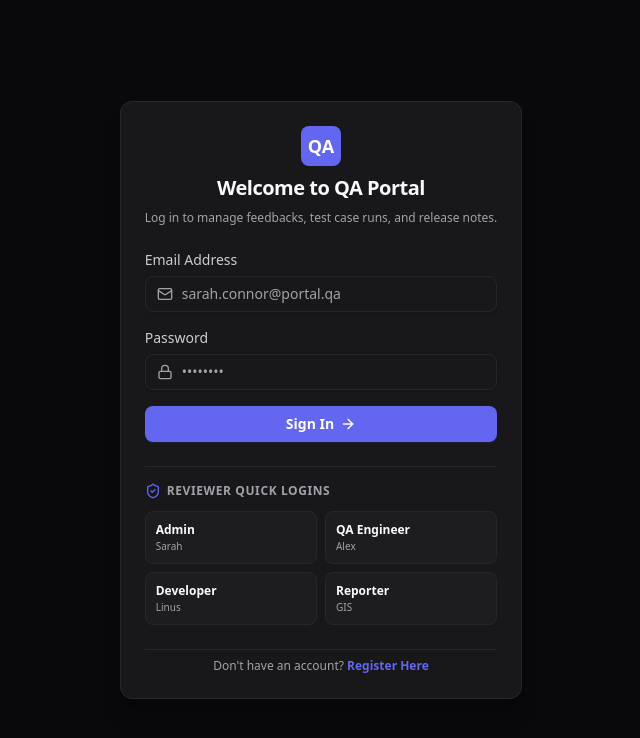
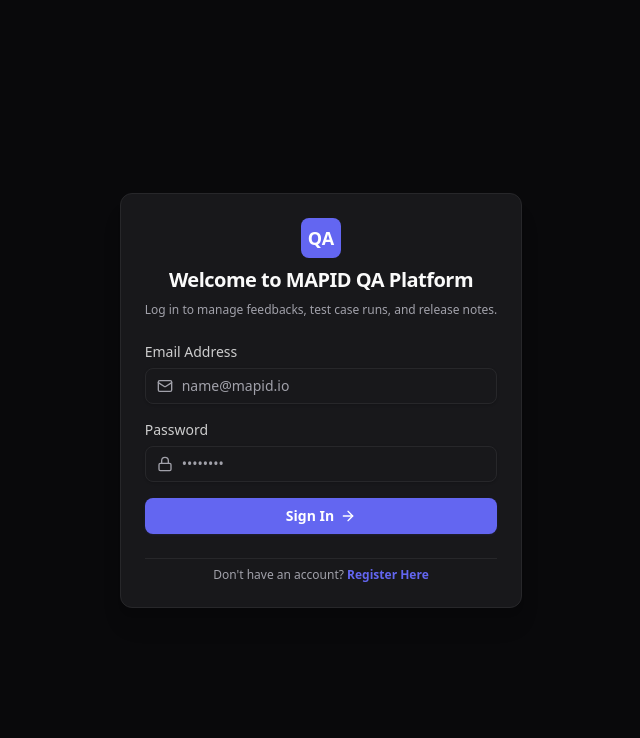
Before and after one commit to rayhanrhm04/testqa-platform, a Next.js app: page /login in a window 1280 px wide. Shown: the top 738 px of the page, without its empty margins (319-959 px from the left). Built offline with nearby package versions, Linux system fonts and the light colour scheme; no server answers; the database is empty.

Commit message:
style: change login title to MAPID QA Platform and remove reviewer quick logins

```diff
--- a/src/app/login/page.tsx
+++ b/src/app/login/page.tsx
@@ -6,7 +6,7 @@
 import { useUIStore } from '@/store/useUIStore';
 import { FormGroup, Input } from '@/components/ui/input';
 import { Button } from '@/components/ui/button';
-import { Mail, Lock, ArrowRight, ShieldCheck } from 'lucide-react';
+import { Mail, Lock, ArrowRight } from 'lucide-react';
 import Link from 'next/link';
 
 export default function LoginPage() {
@@ -54,27 +54,6 @@
     }
   };
 
-  const handleQuickLogin = async (demoEmail: string, pass: string) => {
-    setLoading(true);
-    try {
-      await signIn(demoEmail, pass);
-      addToast('Demo login successful!', 'success');
-      const nextRole = useAuthStore.getState().activeRole;
-      router.push(nextRole === 'Reporter' ? '/reports' : '/');
-    } catch (err: any) {
-      addToast('Demo login failed.', 'error');
-    } finally {
-      setLoading(false);
-    }
-  };
-
-  const demoAccounts = [
-    { name: 'Sarah Connor (Admin)', email: 'sarah.connor@portal.qa', pass: 'admin123', role: 'Admin' },
-    { name: 'Alex Mercer (QA Engineer)', email: 'alex.mercer@portal.qa', pass: 'qa123', role: 'QA Engineer' },
-    { name: 'Linus Torvalds (Developer)', email: 'linus.t@portal.qa', pass: 'dev123', role: 'Developer' },
-    { name: 'GIS Team (Reporter)', email: 'gis.team@portal.qa', pass: 'reporter123', role: 'Reporter' },
-  ];
-
   return (
     <div className="min-h-[85vh] flex flex-col items-center justify-center bg-background px-4 py-8 text-left">
       <div className="w-full max-w-md bg-card rounded-xl border border-border p-6 shadow-xl space-y-6">
@@ -82,7 +61,7 @@
           <div className="inline-flex h-10 w-10 items-center justify-center rounded-lg bg-primary text-primary-foreground font-black text-lg">
             QA
           </div>
-          <h2 className="text-xl font-bold tracking-tight text-foreground">Welcome to QA Portal</h2>
+          <h2 className="text-xl font-bold tracking-tight text-foreground">Welcome to MAPID QA Platform</h2>
           <p className="text-xs text-muted-foreground">Log in to manage feedbacks, test case runs, and release notes.</p>
         </div>
 
@@ -94,7 +73,7 @@
                 type="email"
                 value={email}
                 onChange={(e) => setEmail(e.target.value)}
-                placeholder="sarah.connor@portal.qa"
+                placeholder="name@mapid.io"
                 className="pl-9"
               />
             </div>
@@ -119,27 +98,6 @@
           </Button>
         </form>
 
-        {/* Demo Quick Logins */}
-        <div className="space-y-3 pt-4 border-t border-border">
-          <p className="text-xs font-bold text-muted-foreground uppercase tracking-wider flex items-center gap-1.5">
-            <ShieldCheck className="h-4 w-4 text-primary" /> Reviewer Quick Logins
-          </p>
-          <div className="grid gap-2 grid-cols-2">
-            {demoAccounts.map((account) => (
-              <button
-                key={account.email}
-                type="button"
-                onClick={() => handleQuickLogin(account.email, account.pass)}
-                disabled={loading}
-                className="text-left p-2.5 rounded-lg border border-border bg-muted/40 hover:bg-primary/5 hover:border-primary/20 transition-all cursor-pointer text-xs"
-              >
-                <p className="font-bold truncate text-foreground">{account.role}</p>
-                <p className="text-[10px] text-muted-foreground mt-0.5 truncate">{account.name.split(' ')[0]}</p>
-              </button>
-            ))}
-          </div>
-        </div>
-
         <div className="text-center text-xs text-muted-foreground pt-2 border-t border-border">
           Don't have an account?{' '}
           <Link href="/register" className="text-primary font-bold hover:underline">
```
